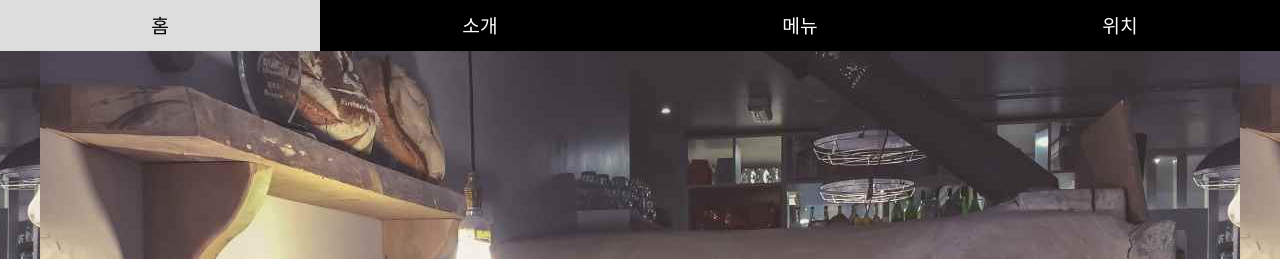
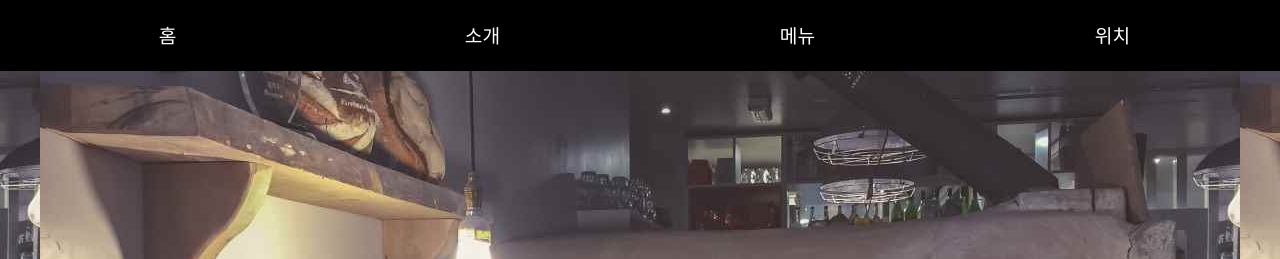
Before and after one commit to MIN0707/First-Example-Website, a plain HTML site: page index.html in a window 1280 px wide. Shown: the top 259 px of the page. Drawn offline with Linux system fonts and the light colour scheme.

Commit message:
add more cool

```diff
--- a/index.html
+++ b/index.html
@@ -63,7 +63,7 @@
 
 <body>
 
-    <nav class="fixed-top float-container">
+    <nav class="fixed-top float-container padding-10 bg-black">
         <a class="left width-25 padding-10 text-center bg-black" href="#">홈</a>
         <a class="left width-25 padding-10 text-center bg-black" href="#about">소개</a>
         <a class="left width-25 padding-10 text-center bg-black" href="#menu">메뉴</a>
```
